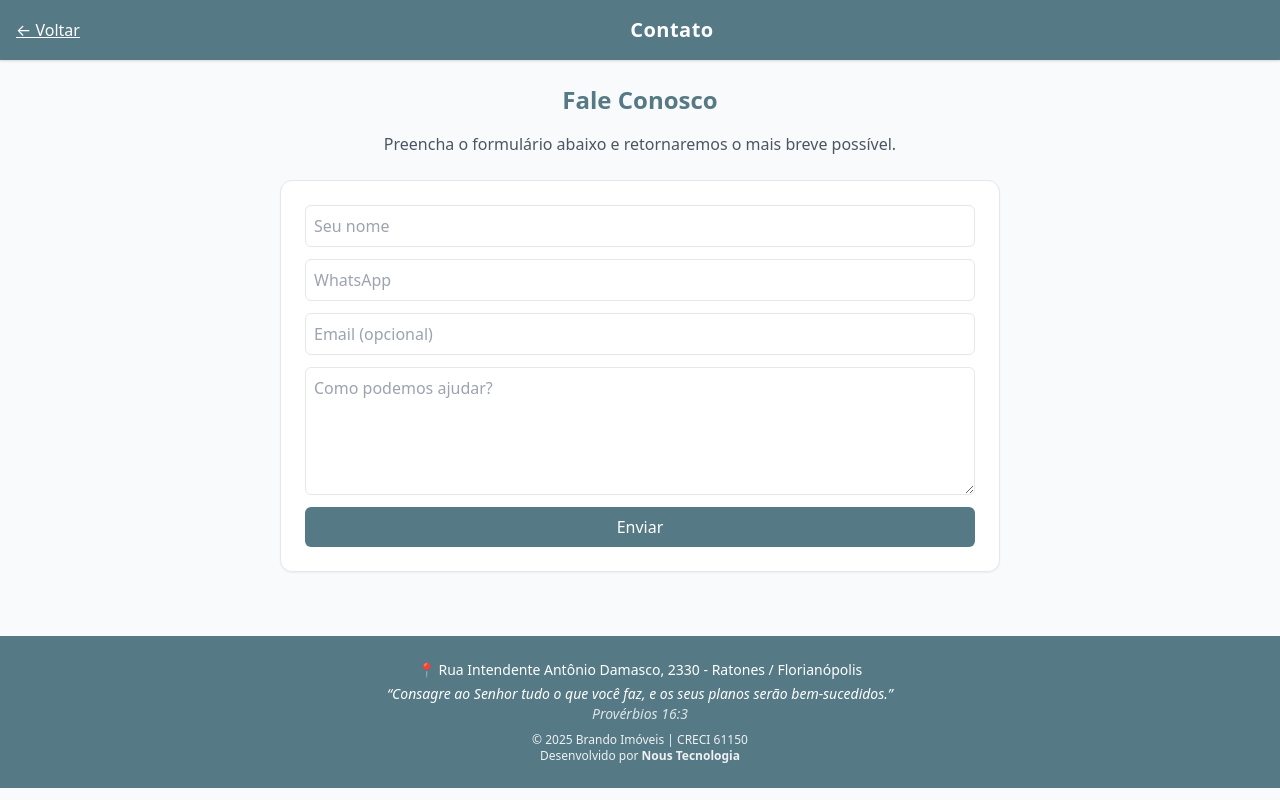
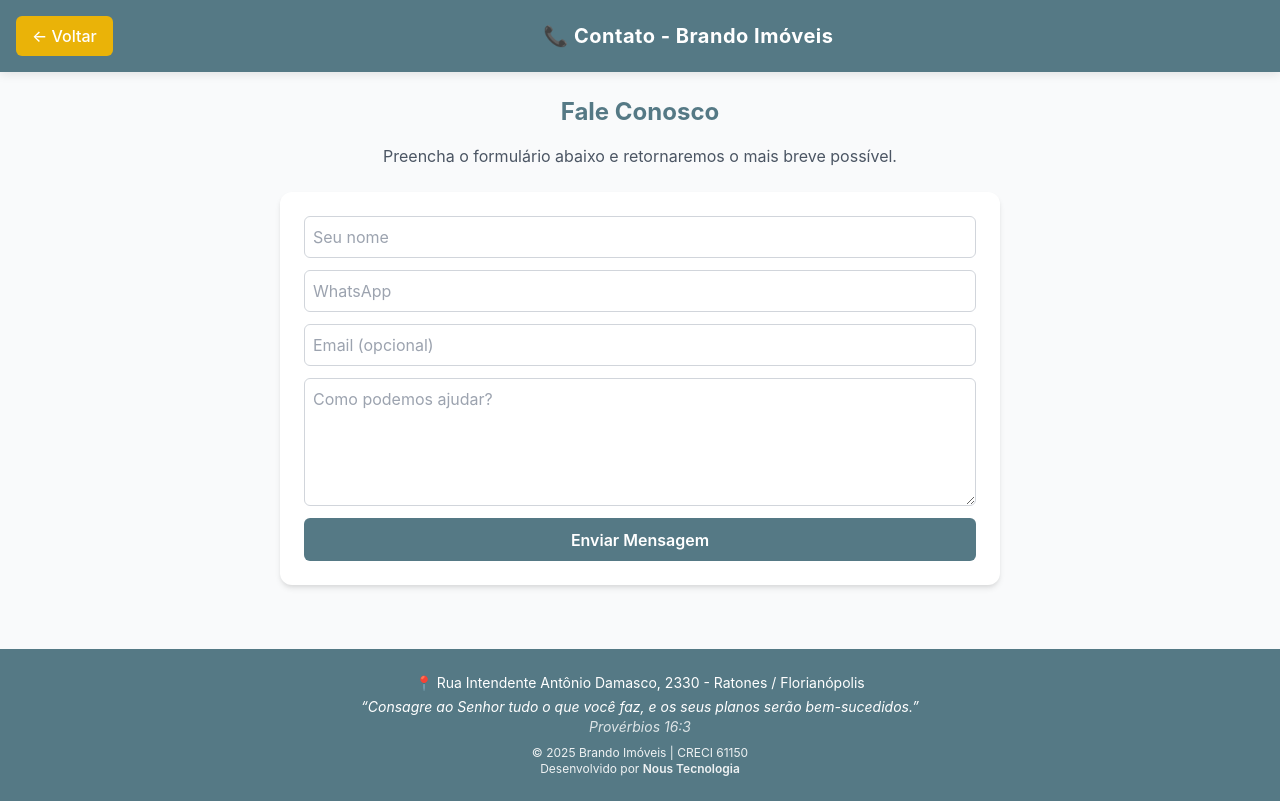
Before and after one commit to WilsonNous/brando-imoveis, a Flask app: page /contato in a window 1280 px wide. Run offline with Flask 3, Linux system fonts and the light colour scheme.

Commit message:
Refactor contato.html for improved styling and structure

```diff
--- a/templates/contato.html
+++ b/templates/contato.html
@@ -5,61 +5,40 @@
   <meta name="viewport" content="width=device-width, initial-scale=1.0" />
   <title>Contato | Brando Imóveis</title>
 
-  <link href="https://cdn.jsdelivr.net/npm/tailwindcss@2.2.19/dist/tailwind.min.css" rel="stylesheet" />
   <meta name="author" content="Brando Imóveis - CRECI 61150" />
   <meta name="description" content="Brando Imóveis | CRECI 61150 | Rua Intendente Antônio Damasco, 2330 - Ratones / Florianópolis. 'Consagre ao Senhor tudo o que você faz, e os seus planos serão bem-sucedidos.' Provérbios 16:3" />
 
-  <style>
-    /* === Paleta oficial Brando === */
-    .bg-blue-700, .bg-blue-800 {
-      background-color: #557985 !important;
-      color: #fff !important;
-    }
-    .hover\:bg-blue-800:hover {
-      background-color: #88A9B9 !important;
-      color: #fff !important;
-    }
-    .text-blue-700, .text-blue-800 {
-      color: #557985 !important;
-    }
-    footer.bg-blue-800 {
-      background-color: #557985 !important;
-    }
-  </style>
+  <link href="https://cdn.jsdelivr.net/npm/tailwindcss@2.2.19/dist/tailwind.min.css" rel="stylesheet" />
+  <link href="/static/css/main.css" rel="stylesheet" />
 </head>
 
 <body class="bg-gray-50 text-gray-800">
-  <!-- HEADER -->
-  <header class="bg-blue-700 text-white shadow">
-    <div class="max-w-7xl mx-auto flex justify-between items-center p-4">
-      <a href="/" class="text-white underline hover:text-gray-200">← Voltar</a>
-      <h1 class="text-xl font-bold tracking-wide">Contato</h1>
-      <span></span>
-    </div>
+
+  <!-- HEADER PADRÃO -->
+  <header class="header-bar flex justify-between items-center px-6">
+    <a href="/" class="btn-admin-sec">← Voltar</a>
+    <h1 class="text-lg md:text-xl font-bold tracking-wide">📞 Contato - Brando Imóveis</h1>
+    <span></span>
   </header>
 
-  <!-- FORMULÁRIO DE CONTATO -->
+  <!-- CONTEÚDO -->
   <main class="max-w-3xl mx-auto p-6">
-    <h2 class="text-center text-2xl font-bold text-blue-700 mb-4">Fale Conosco</h2>
+    <h2 class="text-center text-2xl font-bold text-[color:var(--brand-blue)] mb-4">Fale Conosco</h2>
     <p class="text-center text-gray-600 mb-6">
       Preencha o formulário abaixo e retornaremos o mais breve possível.
     </p>
 
-    <form action="/contato" method="POST" class="bg-white border border-gray-200 rounded-xl p-6 shadow-sm grid gap-3">
-      <input name="nome" placeholder="Seu nome" required
-             class="border p-2 rounded-md focus:ring-2 focus:ring-blue-600 outline-none" />
-      <input name="telefone" placeholder="WhatsApp" required
-             class="border p-2 rounded-md focus:ring-2 focus:ring-blue-600 outline-none" />
-      <input name="email" placeholder="Email (opcional)"
-             class="border p-2 rounded-md focus:ring-2 focus:ring-blue-600 outline-none" />
-      <textarea name="mensagem" placeholder="Como podemos ajudar?"
-                class="border p-2 rounded-md focus:ring-2 focus:ring-blue-600 outline-none h-32"></textarea>
-      <button class="bg-blue-700 hover:bg-blue-800 text-white py-2 rounded-md transition">Enviar</button>
+    <form action="/contato" method="POST" class="bg-white shadow-md rounded-xl p-6 grid gap-3">
+      <input name="nome" placeholder="Seu nome" required class="field" />
+      <input name="telefone" placeholder="WhatsApp" required class="field" />
+      <input name="email" placeholder="Email (opcional)" class="field" />
+      <textarea name="mensagem" placeholder="Como podemos ajudar?" class="field h-32"></textarea>
+      <button class="btn-brand w-full font-semibold">Enviar Mensagem</button>
     </form>
   </main>
 
   <!-- RODAPÉ -->
-  <footer class="bg-blue-800 text-white text-center py-6 mt-10">
+  <footer class="text-white text-center py-6 mt-10 bg-[color:var(--brand-blue)]">
     <p class="text-sm mb-1">
       📍 Rua Intendente Antônio Damasco, 2330 - Ratones / Florianópolis
     </p>
```
